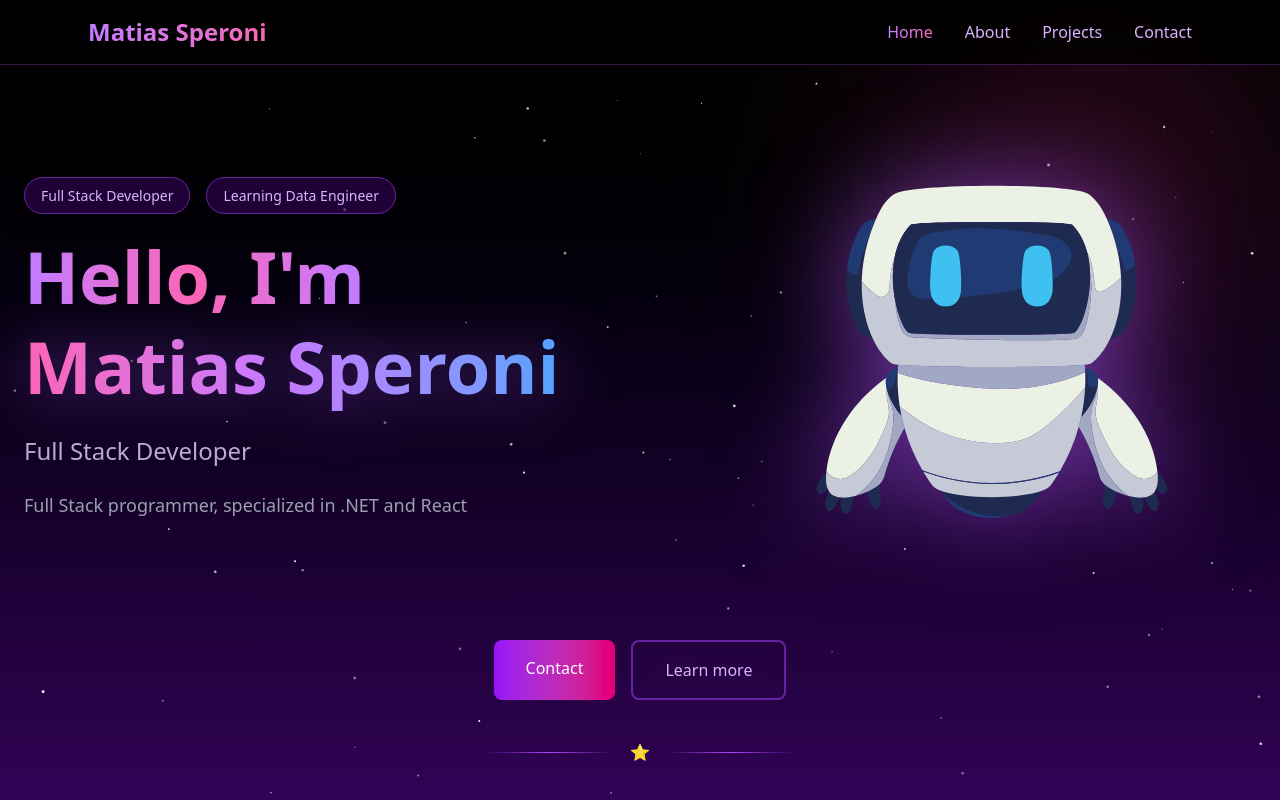
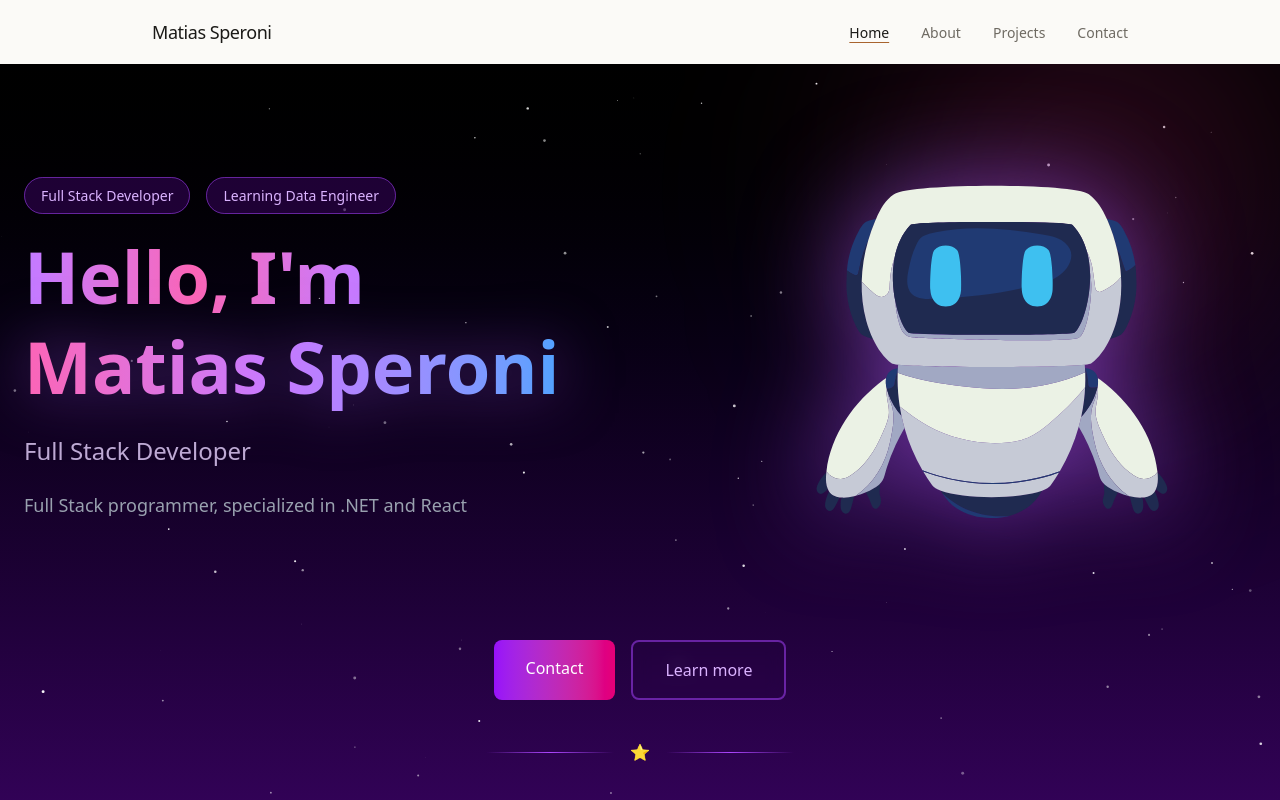
Before and after one commit to ElSenpaiSAMA/NextJS-Portfolio, a Next.js app: page / in a window 1280 px wide. Shown: the top 800 px of the page. Built offline with nearby package versions, Linux system fonts and the light colour scheme.

Commit message:
Restyle navbar: editorial tokens, scroll hairline, accessible hamburger

```diff
--- a/app/components/Header.tsx
+++ b/app/components/Header.tsx
@@ -1,8 +1,23 @@
+"use client";
+
+import { useState, useEffect } from "react";
 import Navbar from "./Navbar";
 
 export default function Header() {
+  const [scrolled, setScrolled] = useState(false);
+
+  useEffect(() => {
+    const onScroll = () => setScrolled(window.scrollY > 8);
+    window.addEventListener("scroll", onScroll, { passive: true });
+    return () => window.removeEventListener("scroll", onScroll);
+  }, []);
+
   return (
-    <header className="fixed top-0 left-0 right-0 z-50 bg-black/80 backdrop-blur-md border-b border-purple-500/30">
+    <header
+      className={`fixed top-0 left-0 right-0 z-50 bg-paper transition-shadow duration-200 ${
+        scrolled ? "border-b border-hairline" : ""
+      }`}
+    >
       <Navbar />
     </header>
   );
--- a/app/components/Navbar.tsx
+++ b/app/components/Navbar.tsx
@@ -1,159 +1,111 @@
 "use client";
 
-import { useState } from "react";
+import { useState, useEffect } from "react";
 import Link from "next/link";
 import { usePathname } from "next/navigation";
 
+const NAV_LINKS = [
+  { href: "/", label: "Home" },
+  { href: "/sobre-mi", label: "About" },
+  { href: "/proyectos", label: "Projects" },
+  { href: "/contacto", label: "Contact" },
+];
+
 export default function Navbar() {
-  const [isOpen, setIsOpen] = useState(false);
+  const [menuOpen, setMenuOpen] = useState(false);
+  const [scrolled, setScrolled] = useState(false);
   const pathname = usePathname();
 
-  const isActive = (path: string) => pathname === path;
+  useEffect(() => {
+    const onScroll = () => setScrolled(window.scrollY > 8);
+    window.addEventListener("scroll", onScroll, { passive: true });
+    return () => window.removeEventListener("scroll", onScroll);
+  }, []);
+
+  // Close mobile menu on route change
+  useEffect(() => {
+    setMenuOpen(false);
+  }, [pathname]);
 
   return (
-    <nav className="max-w-6xl mx-auto px-4 sm:px-6 py-3 sm:py-4">
-      <div className="flex items-center justify-between">
-        <Link href="/">
-          <h1 className="text-lg sm:text-xl md:text-2xl font-bold text-transparent bg-clip-text bg-gradient-to-r from-purple-400 to-pink-400 cursor-pointer hover:from-pink-400 hover:to-purple-400 transition-all duration-300">
+    <nav className="max-w-5xl mx-auto px-6 h-16 flex items-center justify-between">
+      {/* Brand */}
+      <Link
+        href="/"
+        className="font-serif text-lg text-ink tracking-tight hover:text-accent transition-colors duration-200"
+        style={{ fontFamily: "var(--font-serif)" }}
+      >
         Matias Speroni
-          </h1>
       </Link>
 
-        <ul className="hidden md:flex space-x-8">
-          <li>
+      {/* Desktop links */}
+      <ul className="hidden md:flex items-center gap-8">
+        {NAV_LINKS.map(({ href, label }) => {
+          const active = pathname === href;
+          return (
+            <li key={href}>
               <Link
-              href="/"
-              className={`${
-                isActive("/")
-                  ? "text-transparent bg-clip-text bg-gradient-to-r from-purple-400 to-pink-400"
-                  : "text-purple-300"
-              } hover:text-transparent hover:bg-clip-text hover:bg-gradient-to-r hover:from-purple-400 hover:to-pink-400 transition-all duration-300 font-medium`}
+                href={href}
+                className={`text-sm font-medium transition-colors duration-200 ${
+                  active
+                    ? "text-ink underline decoration-accent underline-offset-4"
+                    : "text-muted hover:text-ink"
+                }`}
               >
-              Home
+                {label}
               </Link>
             </li>
-          <li>
+          );
+        })}
+      </ul>
+
+      {/* Mobile hamburger */}
+      <button
+        onClick={() => setMenuOpen((v) => !v)}
+        aria-label={menuOpen ? "Close menu" : "Open menu"}
+        aria-expanded={menuOpen}
+        className="md:hidden flex flex-col justify-center items-center w-8 h-8 gap-1.5 text-ink"
+      >
+        <span
+          className={`block h-px w-5 bg-current transition-transform duration-200 origin-center ${
+            menuOpen ? "rotate-45 translate-y-[3.5px]" : ""
+          }`}
+        />
+        <span
+          className={`block h-px w-5 bg-current transition-opacity duration-200 ${
+            menuOpen ? "opacity-0" : ""
+          }`}
+        />
+        <span
+          className={`block h-px w-5 bg-current transition-transform duration-200 origin-center ${
+            menuOpen ? "-rotate-45 -translate-y-[3.5px]" : ""
+          }`}
+        />
+      </button>
+
+      {/* Mobile menu */}
+      {menuOpen && (
+        <div className="md:hidden absolute top-16 left-0 right-0 bg-surface border-b border-hairline shadow-sm z-40">
+          <ul className="max-w-5xl mx-auto px-6 py-4 flex flex-col gap-4">
+            {NAV_LINKS.map(({ href, label }) => {
+              const active = pathname === href;
+              return (
+                <li key={href}>
                   <Link
-              href="/sobre-mi"
-              className={`${
-                isActive("/sobre-mi")
-                  ? "text-transparent bg-clip-text bg-gradient-to-r from-purple-400 to-pink-400"
-                  : "text-purple-300"
-              } hover:text-transparent hover:bg-clip-text hover:bg-gradient-to-r hover:from-purple-400 hover:to-pink-400 transition-all duration-300 font-medium`}
+                    href={href}
+                    className={`block text-sm font-medium transition-colors duration-200 ${
+                      active
+                        ? "text-ink underline decoration-accent underline-offset-4"
+                        : "text-muted hover:text-ink"
+                    }`}
                   >
-              About
+                    {label}
                   </Link>
                 </li>
-          <li>
-            <Link
-              href="/proyectos"
-              className={`${
-                isActive("/proyectos")
-                  ? "text-transparent bg-clip-text bg-gradient-to-r from-purple-400 to-pink-400"
-                  : "text-purple-300"
-              } hover:text-transparent hover:bg-clip-text hover:bg-gradient-to-r hover:from-purple-400 hover:to-pink-400 transition-all duration-300 font-medium`}
-            >
-              Projects
-            </Link>
-          </li>
-          <li>
-            <Link
-              href="/contacto"
-              className={`${
-                isActive("/contacto")
-                  ? "text-transparent bg-clip-text bg-gradient-to-r from-purple-400 to-pink-400"
-                  : "text-purple-300"
-              } hover:text-transparent hover:bg-clip-text hover:bg-gradient-to-r hover:from-purple-400 hover:to-pink-400 transition-all duration-300 font-medium`}
-            >
-              Contact
-            </Link>
-          </li>
+              );
+            })}
           </ul>
-
-        <button
-          onClick={() => setIsOpen(!isOpen)}
-          className="md:hidden text-purple-300"
-        >
-          <svg
-            className="w-6 h-6"
-            fill="none"
-            stroke="currentColor"
-            viewBox="0 0 24 24"
-          >
-            {isOpen ? (
-              <path
-                strokeLinecap="round"
-                strokeLinejoin="round"
-                strokeWidth={2}
-                d="M6 18L18 6M6 6l12 12"
-              />
-            ) : (
-              <path
-                strokeLinecap="round"
-                strokeLinejoin="round"
-                strokeWidth={2}
-                d="M4 6h16M4 12h16M4 18h16"
-              />
-            )}
-          </svg>
-        </button>
         </div>
-
-      {isOpen && (
-        <ul className="md:hidden mt-4 space-y-4 bg-black/40 backdrop-blur-md rounded-lg p-4 border border-purple-500/30">
-          <li>
-            <Link
-              href="/"
-              onClick={() => setIsOpen(false)}
-              className={`block ${
-                isActive("/")
-                  ? "text-transparent bg-clip-text bg-gradient-to-r from-purple-400 to-pink-400"
-                  : "text-purple-300"
-              } hover:text-transparent hover:bg-clip-text hover:bg-gradient-to-r hover:from-purple-400 hover:to-pink-400 transition-all duration-300 font-medium`}
-            >
-              Inicio
-            </Link>
-          </li>
-          <li>
-            <Link
-              href="/sobre-mi"
-              onClick={() => setIsOpen(false)}
-              className={`block ${
-                isActive("/sobre-mi")
-                  ? "text-transparent bg-clip-text bg-gradient-to-r from-purple-400 to-pink-400"
-                  : "text-purple-300"
-              } hover:text-transparent hover:bg-clip-text hover:bg-gradient-to-r hover:from-purple-400 hover:to-pink-400 transition-all duration-300 font-medium`}
-            >
-              Sobre mí
-            </Link>
-          </li>
-          <li>
-            <Link
-              href="/proyectos"
-              onClick={() => setIsOpen(false)}
-              className={`block ${
-                isActive("/proyectos")
-                  ? "text-transparent bg-clip-text bg-gradient-to-r from-purple-400 to-pink-400"
-                  : "text-purple-300"
-              } hover:text-transparent hover:bg-clip-text hover:bg-gradient-to-r hover:from-purple-400 hover:to-pink-400 transition-all duration-300 font-medium`}
-            >
-              Proyectos
-            </Link>
-          </li>
-          <li>
-            <Link
-              href="/contacto"
-              onClick={() => setIsOpen(false)}
-              className={`block ${
-                isActive("/contacto")
-                  ? "text-transparent bg-clip-text bg-gradient-to-r from-purple-400 to-pink-400"
-                  : "text-purple-300"
-              } hover:text-transparent hover:bg-clip-text hover:bg-gradient-to-r hover:from-purple-400 hover:to-pink-400 transition-all duration-300 font-medium`}
-            >
-              Contacto
-            </Link>
-          </li>
-        </ul>
       )}
     </nav>
   );
```
Lines whose indentation alone changed are shown as unchanged.
